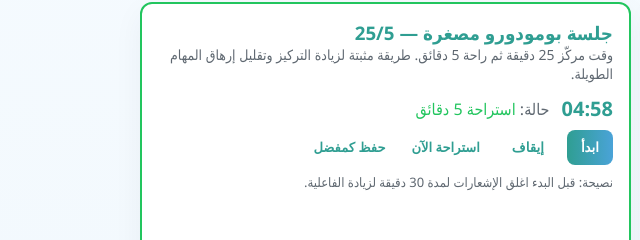
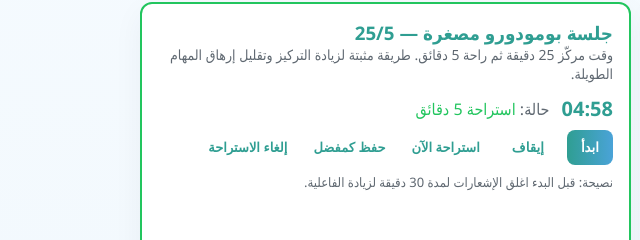
Before and after one commit to eng-nouraldien/Student_Well, a plain HTML site: page plans.html in a window 1280 px wide. Both pictures are taken after a click on the button "استراحة الآن". Shown: the part 238-478 px from the top of the page, 0-640 px from the left. Drawn offline with Linux system fonts and the light colour scheme.

```diff
--- a/plans.html
+++ b/plans.html
@@ -185,6 +185,7 @@
   <button class="btn ghost" id="stopPomo">إيقاف</button>
   <button class="btn ghost small" id="breakNow">استراحة الآن</button>
   <button class="btn small ghost" id="savePomo">حفظ كمفضل</button>
+  <button class="btn small ghost" id="cancelBreak" style="display:none">إلغاء الاستراحة</button>
 </div>
 
             <div style="font-size:13px;color:var(--muted)">نصيحة: قبل البدء اغلق الإشعارات لمدة 30 دقيقة لزيادة الفاعلية.</div>
@@ -401,6 +402,8 @@
 
   // timer text
   clock.textContent = format(total);
+  const cb = document.getElementById('cancelBreak');
+  if(cb) cb.style.display = (mode === 'break') ? '' : 'none';
 
   // state text + color
   if(mode === 'work'){
@@ -500,6 +503,8 @@ stopBtn.addEventListener('click', ()=>{
   breakNowBtn.addEventListener('click', forceBreak);
   startBreakBtn.addEventListener('click', forceBreak);
   endBreakBtn.addEventListener('click', endBreak);
+  const cancelBreakBtn = document.getElementById('cancelBreak');
+  if(cancelBreakBtn) cancelBreakBtn.addEventListener('click', endBreak);
 
   loadState();
 })();
```
